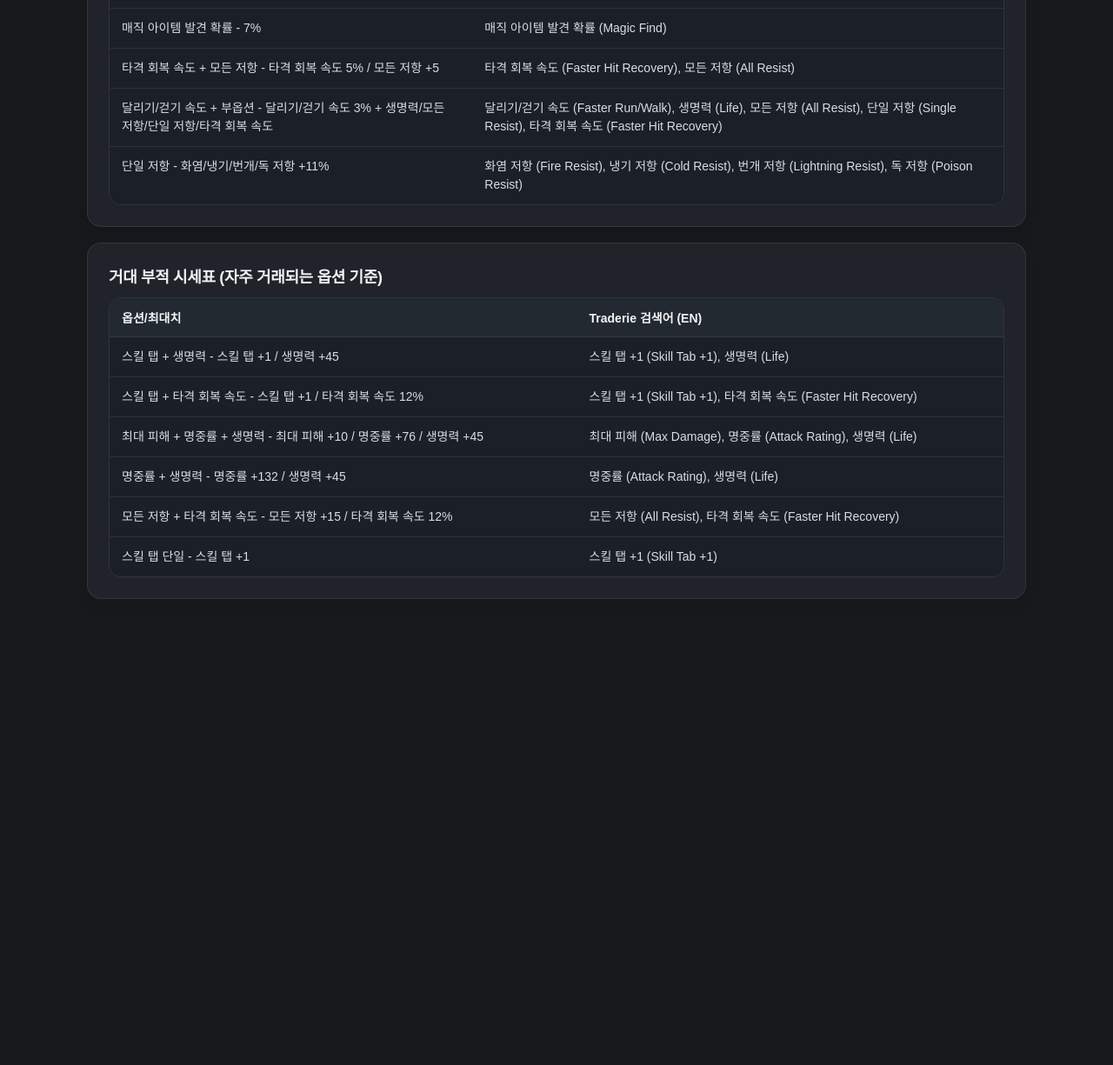
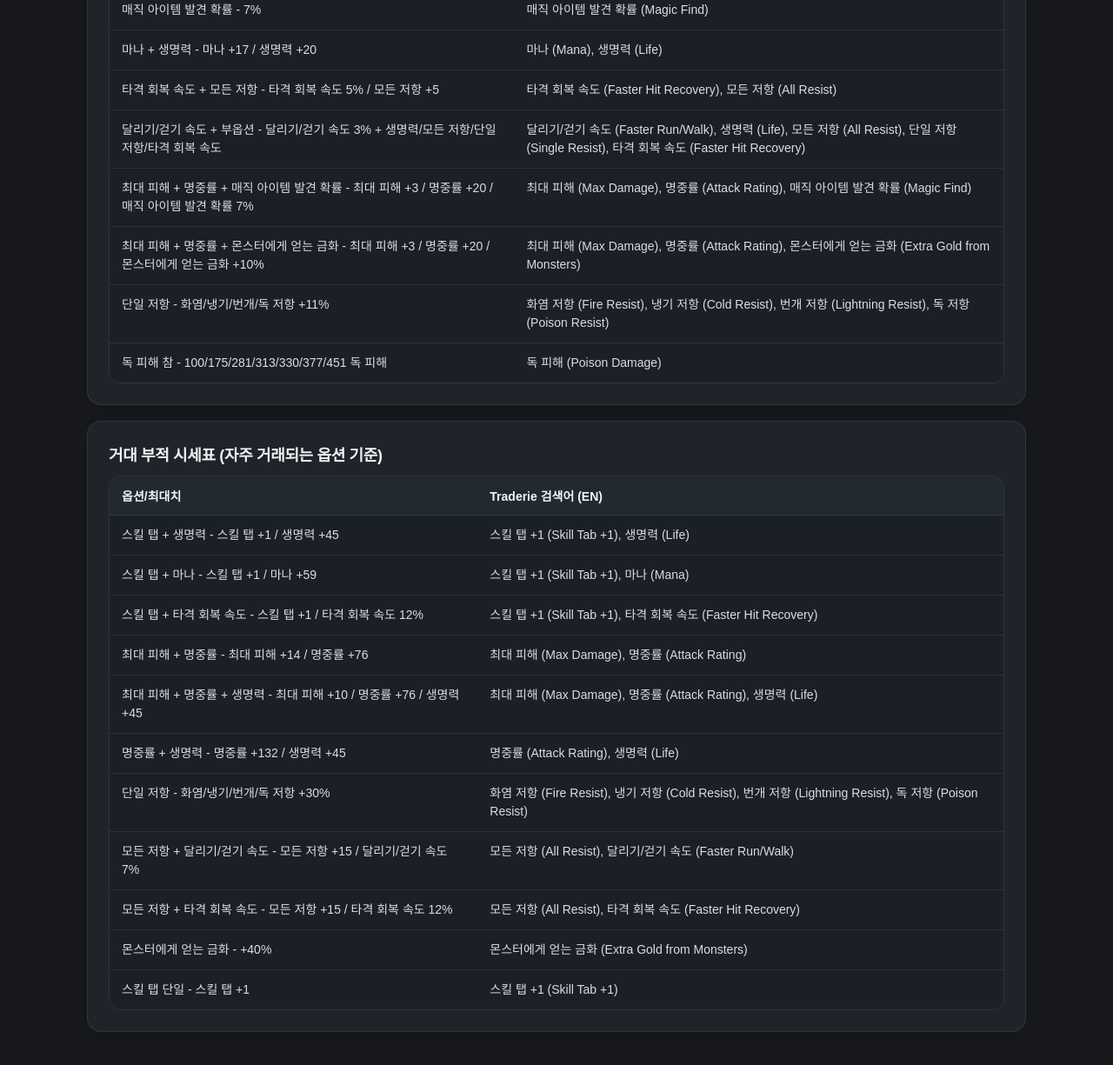
Before and after one commit to ctrlcccv/d2r, a website: page web/charms.html in a window 1280 px wide. Shown: the part 577-1802 px from the top of the page at 87% size. Before the commit the page ends 1330 px from the top, so only its background shows below. Drawn offline with Linux system fonts and the light colour scheme.

Commit message:
Add missing small and grand charm combinations

```diff
--- a/web/charms.html
+++ b/web/charms.html
@@ -53,6 +53,10 @@
                 <td><code>매직 아이템 발견 확률 (Magic Find)</code></td>
               </tr>
               <tr>
+                <td>마나 + 생명력 - 마나 +17 / 생명력 +20</td>
+                <td><code>마나 (Mana), 생명력 (Life)</code></td>
+              </tr>
+              <tr>
                 <td>타격 회복 속도 + 모든 저항 - 타격 회복 속도 5% / 모든 저항 +5</td>
                 <td><code>타격 회복 속도 (Faster Hit Recovery), 모든 저항 (All Resist)</code></td>
               </tr>
@@ -61,8 +65,20 @@
                 <td><code>달리기/걷기 속도 (Faster Run/Walk), 생명력 (Life), 모든 저항 (All Resist), 단일 저항 (Single Resist), 타격 회복 속도 (Faster Hit Recovery)</code></td>
               </tr>
               <tr>
+                <td>최대 피해 + 명중률 + 매직 아이템 발견 확률 - 최대 피해 +3 / 명중률 +20 / 매직 아이템 발견 확률 7%</td>
+                <td><code>최대 피해 (Max Damage), 명중률 (Attack Rating), 매직 아이템 발견 확률 (Magic Find)</code></td>
+              </tr>
+              <tr>
+                <td>최대 피해 + 명중률 + 몬스터에게 얻는 금화 - 최대 피해 +3 / 명중률 +20 / 몬스터에게 얻는 금화 +10%</td>
+                <td><code>최대 피해 (Max Damage), 명중률 (Attack Rating), 몬스터에게 얻는 금화 (Extra Gold from Monsters)</code></td>
+              </tr>
+              <tr>
                 <td>단일 저항 - 화염/냉기/번개/독 저항 +11%</td>
                 <td><code>화염 저항 (Fire Resist), 냉기 저항 (Cold Resist), 번개 저항 (Lightning Resist), 독 저항 (Poison Resist)</code></td>
+              </tr>
+              <tr>
+                <td>독 피해 참 - 100/175/281/313/330/377/451 독 피해</td>
+                <td><code>독 피해 (Poison Damage)</code></td>
               </tr>
             </tbody>
           </table>
@@ -85,8 +101,16 @@
                 <td><code>스킬 탭 +1 (Skill Tab +1), 생명력 (Life)</code></td>
               </tr>
               <tr>
+                <td>스킬 탭 + 마나 - 스킬 탭 +1 / 마나 +59</td>
+                <td><code>스킬 탭 +1 (Skill Tab +1), 마나 (Mana)</code></td>
+              </tr>
+              <tr>
                 <td>스킬 탭 + 타격 회복 속도 - 스킬 탭 +1 / 타격 회복 속도 12%</td>
                 <td><code>스킬 탭 +1 (Skill Tab +1), 타격 회복 속도 (Faster Hit Recovery)</code></td>
+              </tr>
+              <tr>
+                <td>최대 피해 + 명중률 - 최대 피해 +14 / 명중률 +76</td>
+                <td><code>최대 피해 (Max Damage), 명중률 (Attack Rating)</code></td>
               </tr>
               <tr>
                 <td>최대 피해 + 명중률 + 생명력 - 최대 피해 +10 / 명중률 +76 / 생명력 +45</td>
@@ -97,8 +121,20 @@
                 <td><code>명중률 (Attack Rating), 생명력 (Life)</code></td>
               </tr>
               <tr>
+                <td>단일 저항 - 화염/냉기/번개/독 저항 +30%</td>
+                <td><code>화염 저항 (Fire Resist), 냉기 저항 (Cold Resist), 번개 저항 (Lightning Resist), 독 저항 (Poison Resist)</code></td>
+              </tr>
+              <tr>
+                <td>모든 저항 + 달리기/걷기 속도 - 모든 저항 +15 / 달리기/걷기 속도 7%</td>
+                <td><code>모든 저항 (All Resist), 달리기/걷기 속도 (Faster Run/Walk)</code></td>
+              </tr>
+              <tr>
                 <td>모든 저항 + 타격 회복 속도 - 모든 저항 +15 / 타격 회복 속도 12%</td>
                 <td><code>모든 저항 (All Resist), 타격 회복 속도 (Faster Hit Recovery)</code></td>
+              </tr>
+              <tr>
+                <td>몬스터에게 얻는 금화 - +40%</td>
+                <td><code>몬스터에게 얻는 금화 (Extra Gold from Monsters)</code></td>
               </tr>
               <tr>
                 <td>스킬 탭 단일 - 스킬 탭 +1</td>
```
